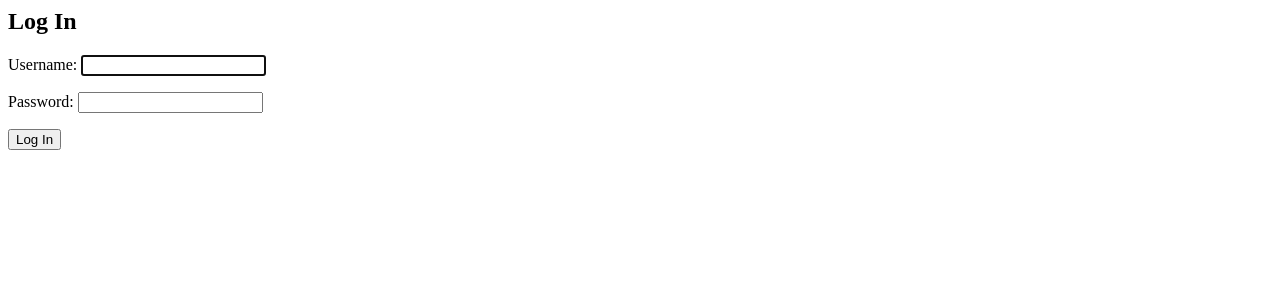
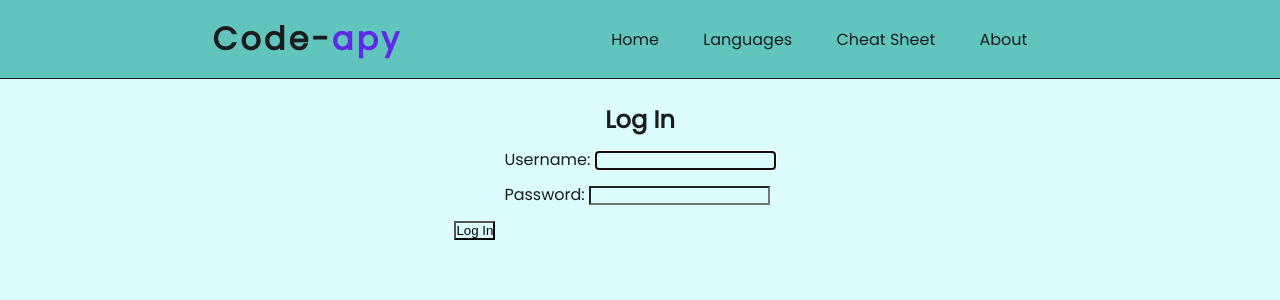
Before and after one commit to ni121498/ITSC4155_SeniorCap, a Django app: page /accounts/login/ in a window 1280 px wide. Shown: the top 300 px of the page. Run offline with Django 3.2, Linux system fonts and the light colour scheme.

Commit message:
added css for login page

```diff
--- a/code_apy/mainSite/templates/mainSite/index.html
+++ b/code_apy/mainSite/templates/mainSite/index.html
@@ -18,7 +18,7 @@
             <span><a href="/cheatsheet">Cheat Sheet</a></span>
             <span class="about"><a href="#">About</a></span>
             <span>{% if user.is_authenticated %}
-                      <p><a href="{% url 'logout' %}">Log Out</a></p>
+                      <a href="{% url 'logout' %}">Log Out</a>
                     {% else %}
                          <a href="{% url 'login' %}">Log In</a>
                     {% endif %}
--- a/code_apy/mainSite/templates/registration/login.html
+++ b/code_apy/mainSite/templates/registration/login.html
@@ -1,6 +1,34 @@
+<!DOCTYPE html>
+<html lang="en">
+<head>
+    {%load static%}
+    <meta charset="UTF-8">
+    <meta http-equiv="X-UA-Compatible" content="IE=edge">
+    <meta name="viewport" content="width=device-width, initial-scale=1.0">
+    <link rel="stylesheet" type="text/css" href="{% static 'mainSite/styles.css' %}">
+    <link rel="preconnect" href="https://fonts.gstatic.com">
+    <link href="https://fonts.googleapis.com/css2?family=Poppins&display=swap" rel="stylesheet">
+    <title>Code-apy</title>
+</head>
+<body>
+    <script src="index.js"></script>
+    <header>
+        <h1 class="site-name">Code-<span>apy</span></h1>
+        <nav class="nav-items">
+            <span><a href="/home">Home</a></span>
+            <span class="lang"><a href="/languages">Languages</a></span>
+            <span class="cs"><a href="/cheatsheet">Cheat Sheet</a></span>
+            <span class="about"><a href="#">About</a></span>
+        </nav>
+    </header>
+    <div class="main main_lang">
        <h2>Log In</h2>
        <form method="post">
            {% csrf_token %}
            {{ form.as_p }}
            <button type="submit">Log In</button>
        </form>
+    </div>
+
+</body>
+</html>
```
Also changed, not shown: code_apy/db.sqlite3. Lines whose indentation alone changed are shown as unchanged.
